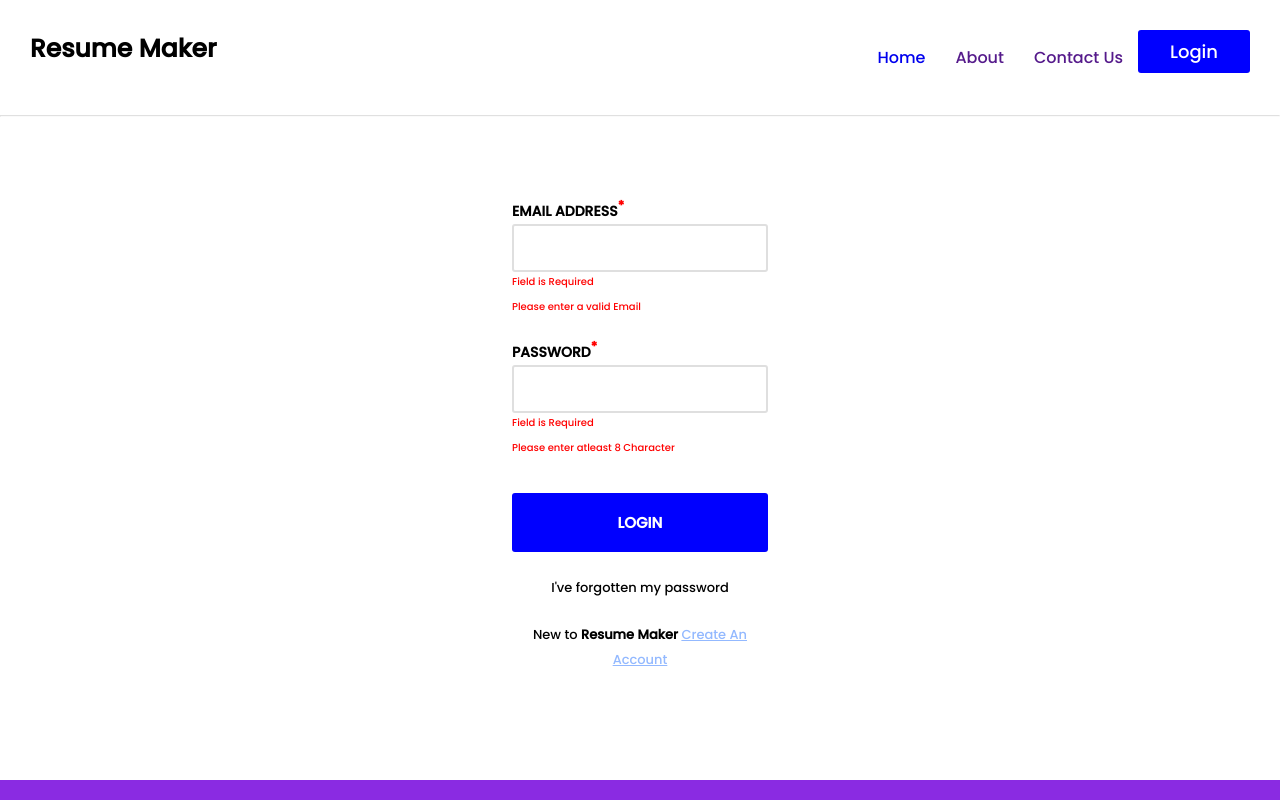
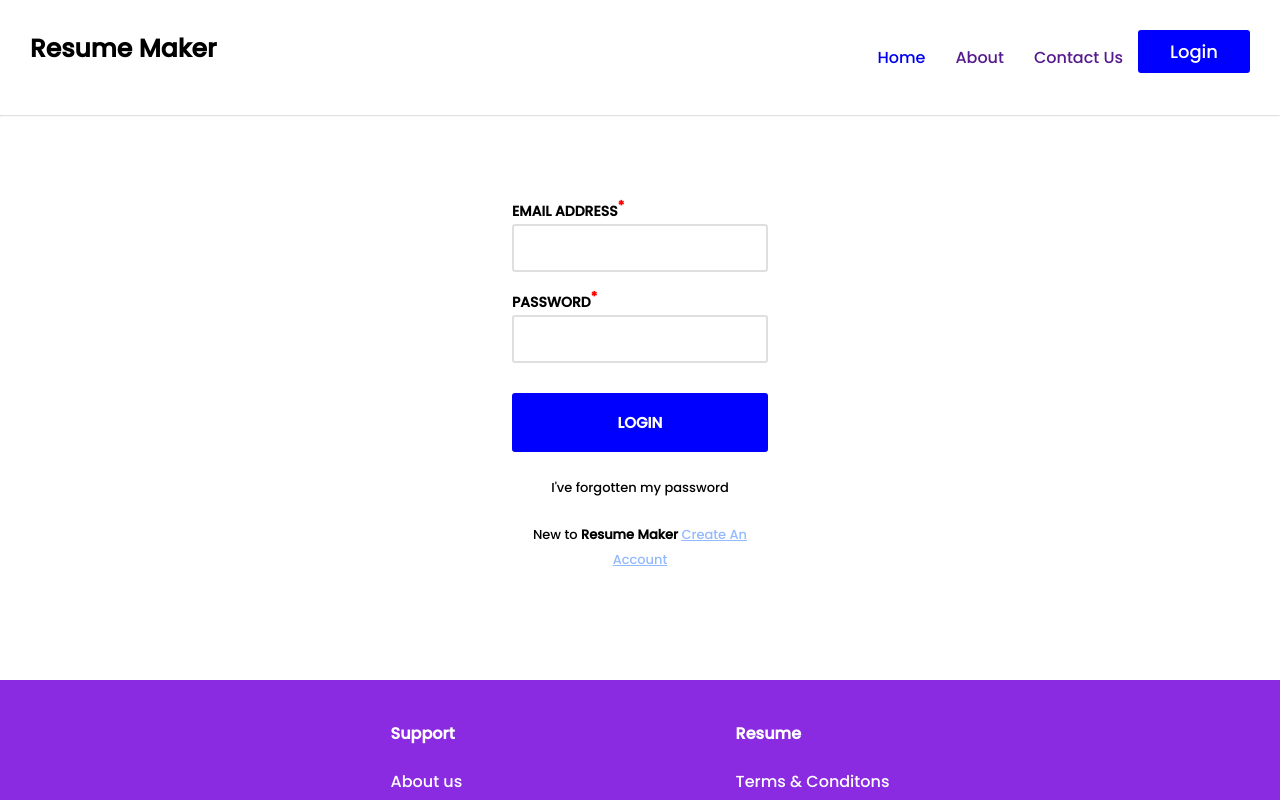
Before and after one commit to KalpeshDongarkar/resumewebproject, an Angular app: page /login in a window 1280 px wide. Built offline with nearby package versions, Linux system fonts and the light colour scheme.

Commit message:
DoneUpdates

```diff
--- a/src/app/Auth/login/login.component.html
+++ b/src/app/Auth/login/login.component.html
@@ -2,21 +2,21 @@
   <label class="form-label"><strong>EMAIL ADDRESS<a style="font-size: 13px;" class="error-label">*</a></strong></label>
   <input  formControlName="email" class="form-input" type="text" id="email">
   <div>
-    <div >
+    <div *ngIf="loginForm.controls.email.errors && loginForm.controls.email.errors.required && loginForm.controls.email.dirty">
       <label class="error-label">Field is Required</label>
     </div>
-    <div>
-      <label class="error-label">Please enter a valid Email</label>
+    <div *ngIf="loginForm.controls.email.invalid && loginForm.controls.email.errors?.email">
+      <label class="error-label">Please enter a valid email</label>
     </div>
   </div>
   <label class="form-label"><strong>PASSWORD<a style="font-size: 13px;" class="error-label">*</a></strong></label>
   <input  formControlName="password" class="form-input" type="password" id="pass">
   <div>
-    <div>
+    <div *ngIf="loginForm.controls.password.errors?.required && loginForm.controls.password.dirty">
       <label class="error-label">Field is Required</label>
     </div>
-    <div>
-      <label class="error-label">Please enter atleast 8 Character</label>
+    <div *ngIf="loginForm.controls.password.errors?.minlength">
+      <label class="error-label">Please enter 8 or more than 8 characters</label>
     </div>
   </div>
   <button class="form-btn" type="submit"><strong>LOGIN</strong></button>
--- a/src/app/Auth/login/login.component.ts
+++ b/src/app/Auth/login/login.component.ts
@@ -9,7 +9,7 @@ import { FormControl, FormGroup, Validators } from '@angular/forms';
 export class LoginComponent implements OnInit {
   loginForm:FormGroup = new FormGroup({
     email:new FormControl(null,[Validators.email,Validators.required]),
-    password: new FormControl(null,[Validators.required]),
+    password: new FormControl(null,[Validators.required, Validators.minLength(8)]),
   });
 
   constructor() { }
--- a/src/app/Auth/reg/reg.component.html
+++ b/src/app/Auth/reg/reg.component.html
@@ -10,10 +10,10 @@
   <label class="form-label"><strong>EMAIL ADDRESS<a style="font-size: 13px;" class="error-label">*</a></strong></label>
   <input formControlName="email" class="form-input" type="text" id="email">
   <div>
-    <div *ngIf="formReg.controls.email.errors && formReg.controls.email.errors.required">
+    <div *ngIf="formReg.controls.email.errors && formReg.controls.email.errors.required && formReg.controls.email.dirty">
       <label class="error-label">Field is Required</label>
     </div>
-    <div *ngIf="formReg.controls.email.invalid">
+    <div *ngIf="formReg.controls.email.invalid && formReg.controls.email.errors?.email">
       <label class="error-label">Please enter a valid email</label>
     </div>
   </div>
```
